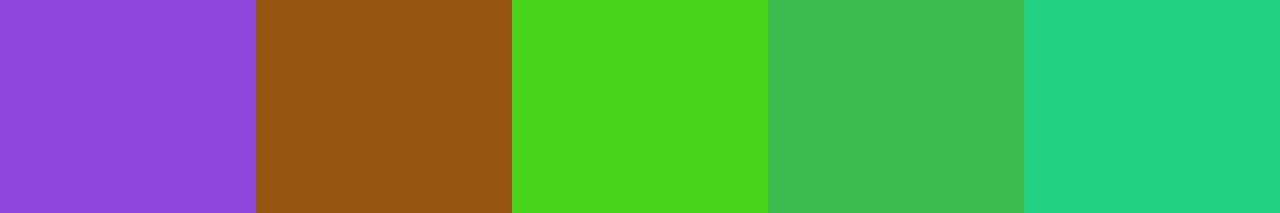
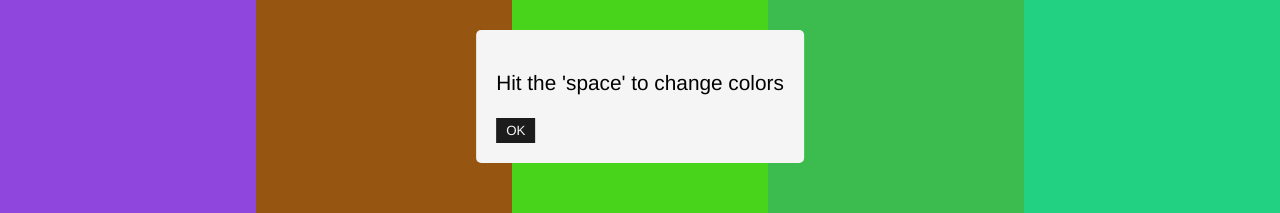
Before and after one commit to Aster0N/color-palette-picker, a Vue app: page /#8e46dc-975512-49d41c-3cbc4f-23d183 in a window 1280 px wide. Shown: the top 213 px of the page. Built offline with nearby package versions, Linux system fonts and the light colour scheme.

Commit message:
Added guid information message (how to change colors)

```diff
--- a/src/components/ColorPicker.vue
+++ b/src/components/ColorPicker.vue
@@ -10,6 +10,12 @@
 				@setCopiedMessage="setCopiedMessage"
 			/>
 			<div class="backing" v-show="showCopiedMessage"></div>
+			<div class="guid-info" v-show="openGuidInfo">
+				<p class="guid-text">Hit the 'space' to change colors</p>
+				<button class="guid-button" @click="openGuidInfo = false">
+					ok
+				</button>
+			</div>
 		</div>
 	</div>
 </template>
@@ -29,6 +35,7 @@ export default {
 			cards: [],
 			colors: [],
 			showCopiedMessage: false,
+			openGuidInfo: false,
 		};
 	},
 	methods: {
@@ -84,6 +91,7 @@ export default {
 	},
 	mounted() {
 		this.startGenerateCards = true;
+		this.openGuidInfo = true;
 
 		document.addEventListener("keydown", (event) => {
 			if (event.code.toLowerCase() === "space") {
@@ -129,5 +137,27 @@ export default {
 		height: 100vh;
 		background-color: rgba(0, 0, 0, 0.8);
 	}
+
+	.guid-info {
+		padding: 20px;
+		font-size: 1.3em;
+		position: absolute;
+		top: 30px;
+		left: 50%;
+		transform: translateX(-50%);
+		border-radius: 5px;
+		background-color: rgb(245, 245, 245);
+
+		.guid-button {
+			border: none;
+			outline: none;
+			padding: 5px 10px;
+			margin: 0;
+			cursor: pointer;
+			text-transform: uppercase;
+			background-color: rgb(28, 28, 28);
+			color: rgb(245, 245, 245);
+		}
+	}
 }
 </style>
--- a/src/components/UI/ColorCard.vue
+++ b/src/components/UI/ColorCard.vue
@@ -61,7 +61,6 @@ export default {
 
 <style lang="scss">
 .color-card {
-	cursor: pointer;
 	flex: 1;
 	border-bottom: 1px solid #000;
 	display: flex;
@@ -71,6 +70,7 @@ export default {
 
 	.color-text,
 	.pin-card-btn {
+		cursor: pointer;
 		background-color: rgba(255, 255, 255, 0.3);
 		transition: all 0.3s ease-in-out;
 		padding: 10px;
@@ -86,7 +86,6 @@ export default {
 	}
 
 	.pin-card-btn {
-		cursor: pointer;
 		border: none;
 		border-radius: 5px;
 		outline: none;
```
